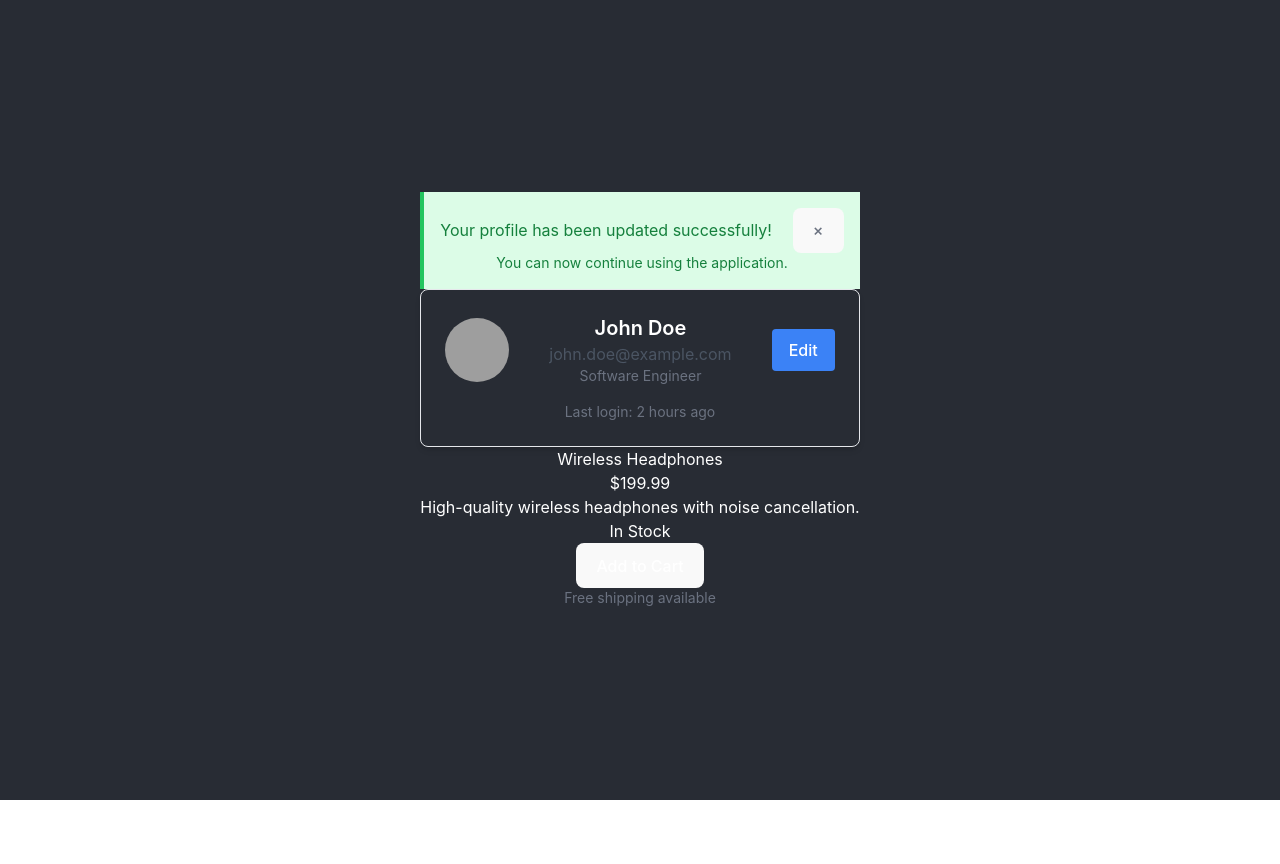
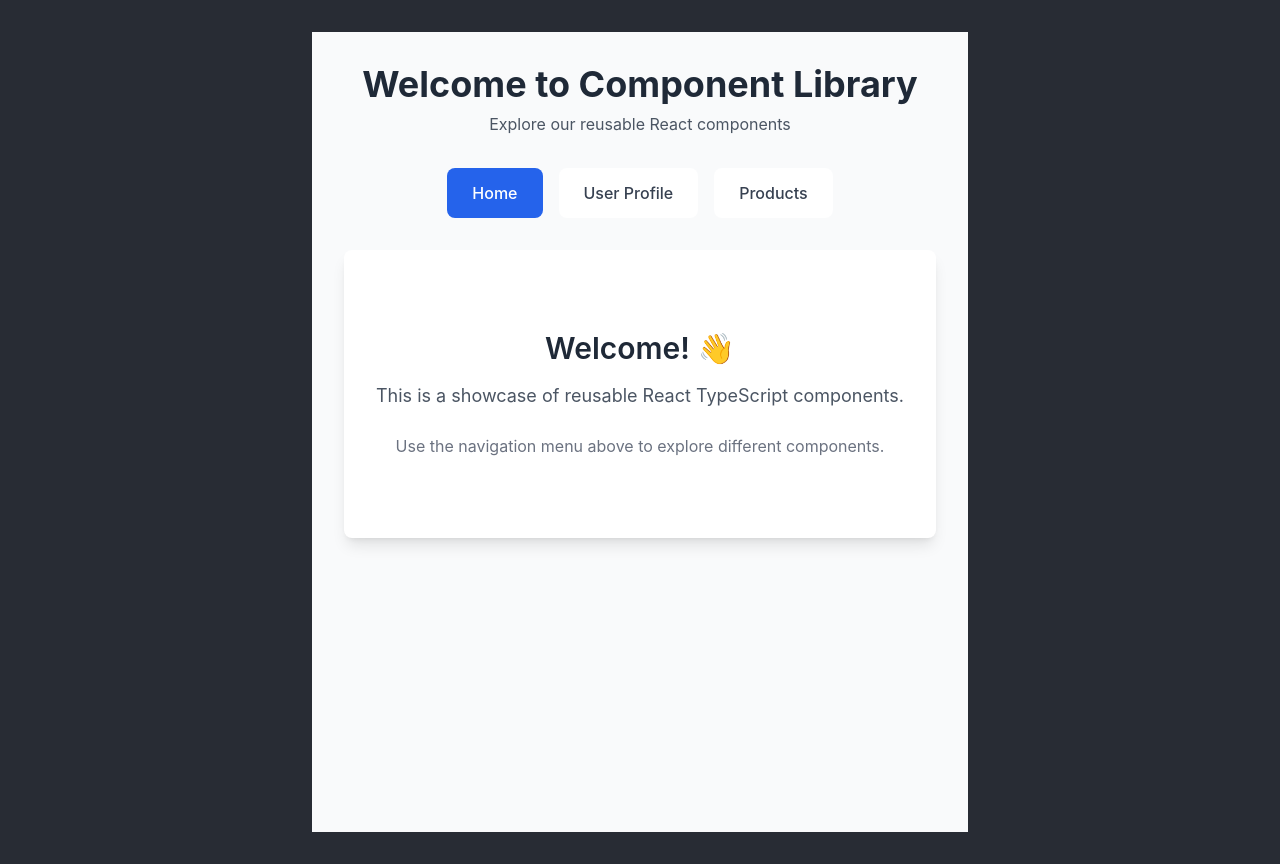
Before and after one commit to ervinbani/component-library, a React (Vite) app: page / in a window 1280 px wide. Before the commit the page ends 800 px from the top, so only its background shows below. Built offline with nearby package versions, Linux system fonts and the light colour scheme; grey boxes are pictures that could not be loaded.

Commit message:
Refactor App component to implement navigation and dynamic content display for Home, User Profile, and Products views

```diff
--- a/src/App.tsx
+++ b/src/App.tsx
@@ -1,55 +1,94 @@
 import { useState } from "react";
 import "./App.css";
-import { AlertBox } from "./components/AlertBox/AlertBox";
-import { UserProfileCard } from "./components/UserProfileCard/UserProfileCard";
-import { ProductDisplay } from "./components/ProductDisplay/ProductDisplay";
 
-// src/App.tsx
-const user = {
-  id: "1",
-  name: "John Doe",
-  email: "john.doe@example.com",
-  role: "Software Engineer",
-  avatarUrl: "https://example.com/avatar.jpg",
-};
-const product = {
-  id: "1",
-  name: "Wireless Headphones",
-  price: 199.99,
-  description: "High-quality wireless headphones with noise cancellation.",
-  imageUrl: "https://example.com/headphones.jpg",
-  inStock: true,
-};
+type View = "home" | "user" | "product";
 
 function App() {
+  const [currentView, setCurrentView] = useState<View>("home");
+
   return (
-    <>
-      <AlertBox
-        type="success"
-        message="Your profile has been updated successfully!"
-        onClose={() => alert("Alert closed")}
-      >
-        <p className="text-sm">You can now continue using the application.</p>
-      </AlertBox>
+    <div className="min-h-screen bg-gray-50 p-8">
+      <div className="max-w-4xl mx-auto">
+        {/* Header */}
+        <header className="text-center mb-8">
+          <h1 className="text-4xl font-bold text-gray-800 mb-2">
+            Welcome to Component Library
+          </h1>
+          <p className="text-gray-600">Explore our reusable React components</p>
+        </header>
 
-      <UserProfileCard
-        user={user}
-        showEmail={true}
-        showRole={true}
-        onEdit={(userId) => alert(`Editing user ${userId}`)}
-      >
-        <div className="text-sm text-gray-500">Last login: 2 hours ago</div>
-      </UserProfileCard>
+        {/* Navigation Menu */}
+        <nav className="flex justify-center gap-4 mb-8">
+          <button
+            onClick={() => setCurrentView("home")}
+            className={`px-6 py-3 rounded-lg font-medium transition-colors ${
+              currentView === "home"
+                ? "bg-blue-600 text-white"
+                : "bg-white text-gray-700 hover:bg-gray-100"
+            }`}
+          >
+            Home
+          </button>
+          <button
+            onClick={() => setCurrentView("user")}
+            className={`px-6 py-3 rounded-lg font-medium transition-colors ${
+              currentView === "user"
+                ? "bg-blue-600 text-white"
+                : "bg-white text-gray-700 hover:bg-gray-100"
+            }`}
+          >
+            User Profile
+          </button>
+          <button
+            onClick={() => setCurrentView("product")}
+            className={`px-6 py-3 rounded-lg font-medium transition-colors ${
+              currentView === "product"
+                ? "bg-blue-600 text-white"
+                : "bg-white text-gray-700 hover:bg-gray-100"
+            }`}
+          >
+            Products
+          </button>
+        </nav>
 
-      <ProductDisplay
-        product={product}
-        showDescription={true}
-        showStockStatus={true}
-        onAddToCart={(productId) => alert(`Added product ${productId} to cart`)}
-      >
-        <div className="text-sm text-gray-500">Free shipping available</div>
-      </ProductDisplay>
-    </>
+        {/* Main Content */}
+        <main className="bg-white rounded-lg shadow-lg p-8">
+          {currentView === "home" && (
+            <div className="text-center py-12">
+              <h2 className="text-3xl font-semibold text-gray-800 mb-4">
+                Welcome! 👋
+              </h2>
+              <p className="text-gray-600 text-lg mb-6">
+                This is a showcase of reusable React TypeScript components.
+              </p>
+              <p className="text-gray-500">
+                Use the navigation menu above to explore different components.
+              </p>
+            </div>
+          )}
+
+          {currentView === "user" && (
+            <div>
+              <h2 className="text-2xl font-semibold text-gray-800 mb-4">
+                User Profile Component
+              </h2>
+              {/* User component will be added in next step */}
+              <p className="text-gray-500">User component coming soon...</p>
+            </div>
+          )}
+
+          {currentView === "product" && (
+            <div>
+              <h2 className="text-2xl font-semibold text-gray-800 mb-4">
+                Product Display Component
+              </h2>
+              {/* Product component will be added in next step */}
+              <p className="text-gray-500">Product component coming soon...</p>
+            </div>
+          )}
+        </main>
+      </div>
+    </div>
   );
 }
 
```
